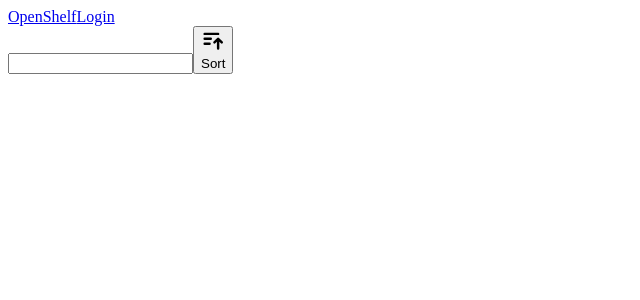
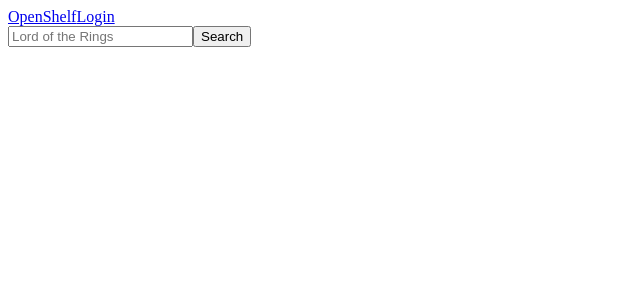
Before and after one commit to ivanwliang/OpenShelf, a Next.js app: page / in a window 1280 px wide. Shown: the top 300 px of the page, without its empty margins (0-640 px from the left). Built offline with nearby package versions, Linux system fonts and the light colour scheme; no server answers; a web font is replaced by a local one.

Commit message:
Working openlibrary book fetch

```diff
--- a/components/BookSearchbar.js
+++ b/components/BookSearchbar.js
@@ -1,22 +1,38 @@
+import { useState } from 'react';
+import { useRouter } from 'next/router';
+
 const BookSearchbar = () => {
+  const router = useRouter();
+
+  const [search, setSearch] = useState('');
+
+  const handleSubmit = (e) => {
+    e.preventDefault();
+    router.push({
+      pathname: '/search',
+      query: { q: search },
+    });
+  };
+
   return (
-    <div className='w-full flex rounded-md shadow-sm'>
-      <input
-        type='text'
-        className='appearance-none block w-full px-5 py-3 border-2 border-gray-300 rounded-md shadow-sm placeholder-gray-400 focus:outline-none focus:ring-indigo-500 focus:border-indigo-500 sm:text-lg'
-      />
-      <button class='-ml-px relative inline-flex items-center space-x-2 px-4 py-2 border border-gray-300 text-sm font-medium rounded-r-md text-gray-700 bg-gray-50 hover:bg-gray-100 focus:outline-none focus:ring-1 focus:ring-indigo-500 focus:border-indigo-500'>
-        <svg
-          className='h-5 w-5 text-gray-400'
-          xmlns='http://www.w3.org/2000/svg'
-          viewBox='0 0 20 20'
-          fill='currentColor'
-          aria-hidden='true'
+    <div>
+      <form onSubmit={handleSubmit} className='flex rounded-md shadow-sm'>
+        <input
+          id='bookSearch'
+          name='bookSearch'
+          type='text'
+          placeholder='Lord of the Rings'
+          value={search}
+          onChange={(e) => setSearch(e.target.value)}
+          className='block w-full pl-10 border-gray-300 rounded-none rounded-l-md placeholder-gray-300 focus:ring-indigo-500 focus:border-indigo-500 sm:text-lg'
+        />
+        <button
+          type='submit'
+          className='-ml-px relative inline-flex items-center space-x-2 px-4 py-2 border border-gray-300 text-sm font-medium rounded-r-md text-gray-700 bg-gray-50 hover:bg-gray-100 focus:outline-none focus:ring-1 focus:ring-indigo-500 focus:border-indigo-500'
         >
-          <path d='M3 3a1 1 0 000 2h11a1 1 0 100-2H3zM3 7a1 1 0 000 2h5a1 1 0 000-2H3zM3 11a1 1 0 100 2h4a1 1 0 100-2H3zM13 16a1 1 0 102 0v-5.586l1.293 1.293a1 1 0 001.414-1.414l-3-3a1 1 0 00-1.414 0l-3 3a1 1 0 101.414 1.414L13 10.414V16z' />
-        </svg>
-        <span>Sort</span>
-      </button>
+          <span>Search</span>
+        </button>
+      </form>
     </div>
   );
 };
--- a/pages/login.js
+++ b/pages/login.js
@@ -17,7 +17,10 @@ export default function Login() {
       </div>
       <div className='mt-8 sm:mx-auto sm:w-full sm:max-w-md'>
         <div className='bg-white py-8 px-4 shadow sm:rounded-lg sm:px-10'>
-          <form className='space-y-6'>
+          <form
+            className='space-y-6'
+            onSubmit={() => auth.signinWithEmailPassword(email, password)}
+          >
             <div>
               <label
                 htmlFor='email'
@@ -64,7 +67,6 @@ export default function Login() {
               <button
                 type='submit'
                 className='w-full flex justify-center py-2 px-4 border border-transparent rounded-md shadow-sm text-sm font-medium text-white bg-indigo-600 hover:bg-indigo-700 focus:outline-none focus:ring-2 focus:ring-offset-2 focus:ring-indigo-500'
-                onClick={() => auth.signinWithEmailPassword(email, password)}
               >
                 Sign In
               </button>
```
Also changed, not shown: pages/search.js (added, +22 -0 lines).
